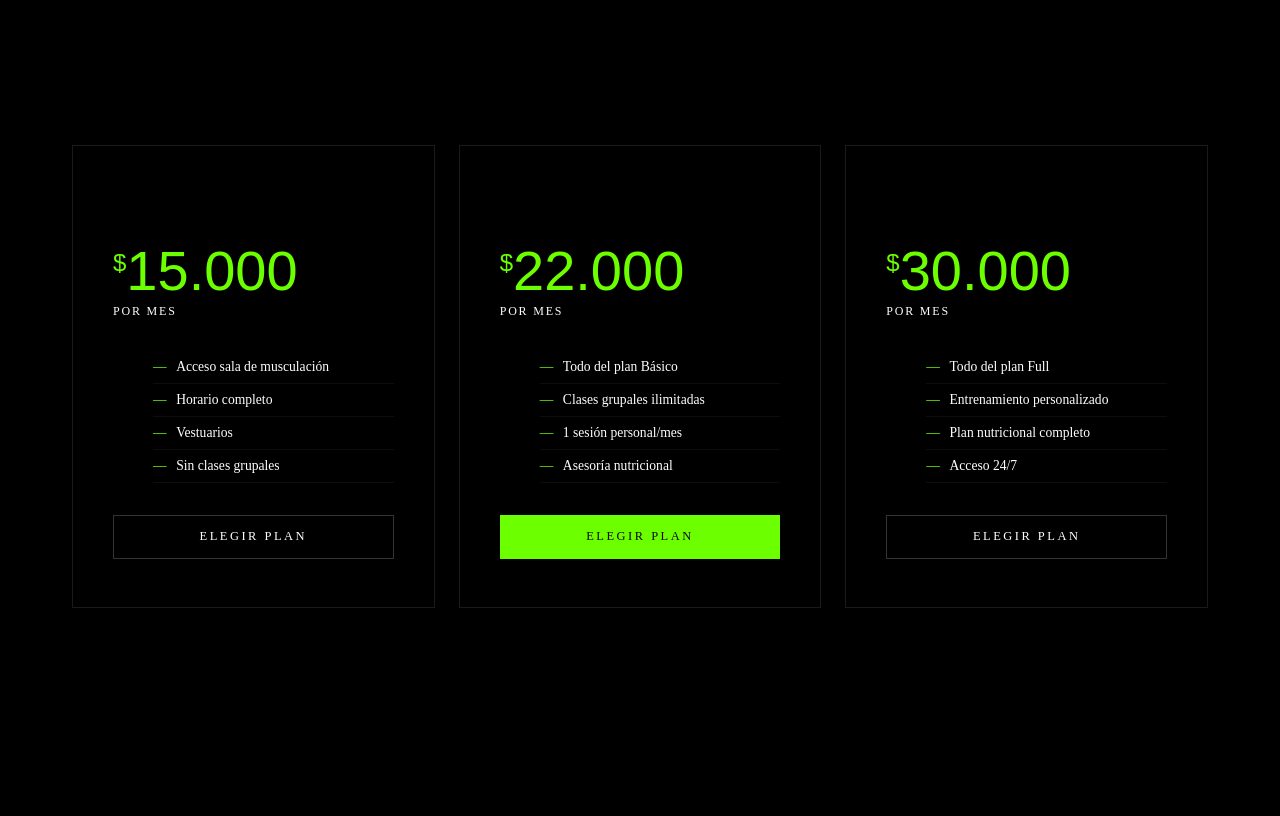
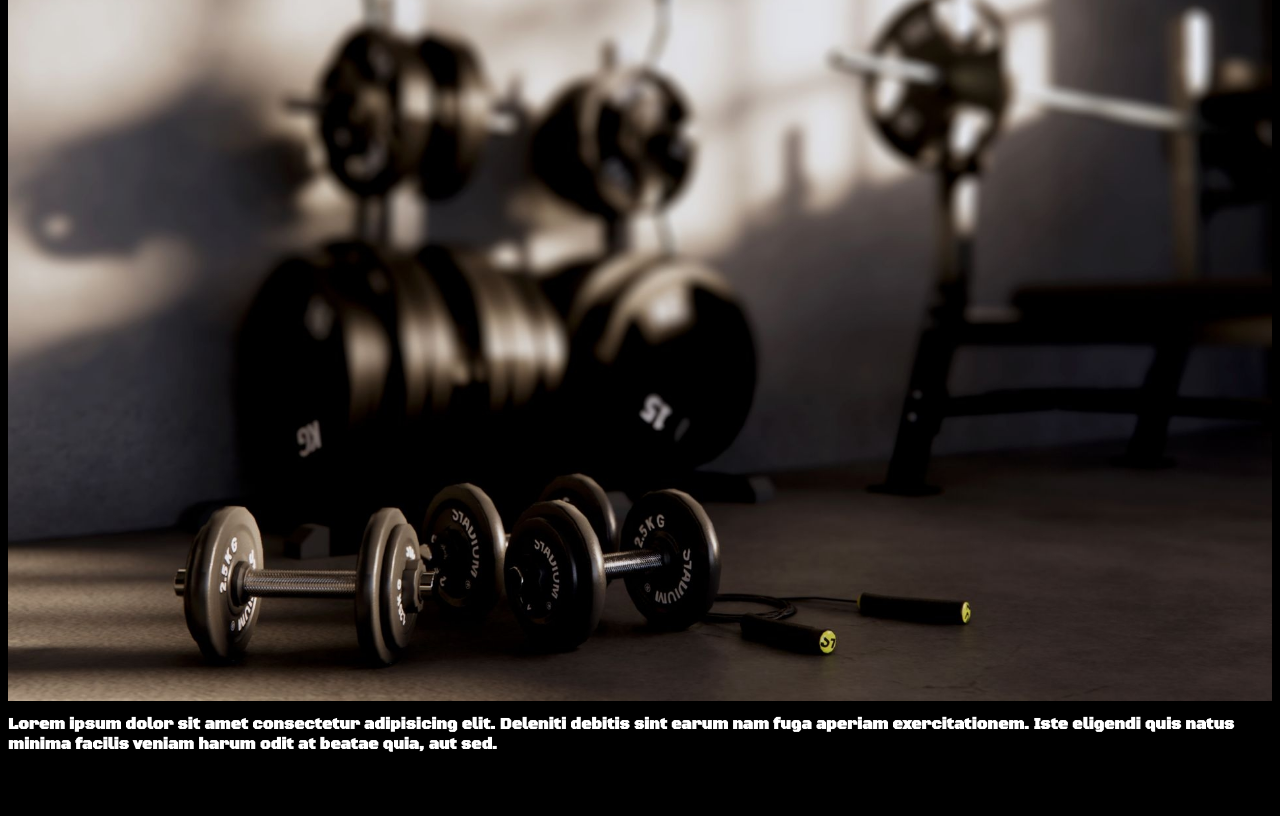
Before and after one commit to MaxSteelMM/Proyecto-Cons.-Soft.-Gimnasio, a plain HTML site: page Index.html in a window 1280 px wide. Shown: the part 244-1060 px from the top of the page. Before the commit the page ends 972 px from the top, so only its background shows below. Drawn offline with Linux system fonts and the light colour scheme.

Commit message:
Cambios generales

```diff
--- a/CSS/style.css
+++ b/CSS/style.css
@@ -16,10 +16,11 @@
 
 
 }
+
 :root {
     --black: #0a0a0a;
     --white: #f5f4f0;
-            --accent: rgb(107, 255, 0, 1);
+    --VerdeF: rgb(107, 255, 0, 1);
     --gray: #1c1c1c;
 }
 
@@ -32,12 +33,12 @@ h1 {
 }
 
 h1 .color-mitad {
-    color: rgb(107, 255, 0, 1);
+    color: var(--VerdeF);
     /* Cambia este código por tu color favorito */
 }
 
 
-nav {
+nav{
     position: fixed;
     top: 0;
     left: 0;
@@ -83,15 +84,28 @@ nav {
 }
 
 .info {
-    font-family: var(--FontSub);
-    width: 100%;
-    color: var(--white);
-    background-image: url('../Img/fondo.jpg');
-    background-position: center;
-    margin: 20px 0px 20px 0px;
+    margin: auto;
+    color: var(--white)
 }
+#P_img {
+    background-color: rgba(255, 255, 255, 0);
+    position: relative;
+    font-family: var(--FontTitulo);
+    font-size: 1rem;
+    margin: -50%, 0, 40%, 0;
+    display: flex;
+    justify-content: center;
+}
+.info img {
+    position: relative;
+    margin-top: 8%;
+    display: flex;
+    width:100%;
+    justify-content: center;
+}
+
 #planes {
-            padding: 7rem 4rem;
+    padding:10px;
 }
 
 .planes-grid {
@@ -102,6 +116,7 @@ nav {
 }
 
 .plan {
+    font-family: var(--FontSub);
     border: 1px solid rgba(255, 255, 255, .1);
     padding: 3rem 2.5rem;
     position: relative;
@@ -109,7 +124,7 @@ nav {
 }
 
 .plan:hover {
-            border-color: var(--accent);
+    border-color: var(--VerdeF);
 }
 
 
@@ -117,7 +132,7 @@ nav {
     position: absolute;
     top: -1px;
     right: 2rem;
-            background: var(--accent);
+    background: var(--VerdeF);
     color: var(--black);
     font-size: .65rem;
     font-weight: 600;
@@ -127,15 +142,15 @@ nav {
 }
 
 .plan-name {
-            font-family: 'Bebas Neue', sans-serif;
+    font-family: var(--FontSub);
     font-size: 1.8rem;
     letter-spacing: .05em;
 }
 
 .plan-price {
-            font-family: 'Bebas Neue', sans-serif;
-            font-size: 3.5rem;
-            color: var(--accent);
+    font-family: var(--FontTitulo);
+    font-size: 3.2rem;
+    color: var(--VerdeF);
     line-height: 1;
     margin: 1rem 0 .3rem;
 }
@@ -171,7 +186,7 @@ nav {
 
 .plan-features li::before {
     content: '—';
-            color: var(--accent);
+    color: var(--VerdeF);
 }
 
 .plan-btn {
@@ -187,14 +202,8 @@ nav {
     transition: all .25s;
 }
 
-        .plan.featured .plan-btn {
-            background: var(--accent);
+.plan-btn:hover {
+    background: var(--VerdeF);
     color: var(--black);
-            border-color: var(--accent);
+    border-color: var(--VerdeF);
 }
-
-        .plan-btn:hover {
-            background: var(--accent);
-            color: var(--black);
-            border-color: var(--accent);
-        }
--- a/Index.html
+++ b/Index.html
@@ -25,16 +25,13 @@
     </header>
     <main>
         <div class="info">
-            <h2>Lorem ipsum, dolor sit amet consectetur adipisicing elit. Iure, tempora! Temporibus, commodi ipsum
-                optio, quam placeat recusandae consequatur odit nisi nemo illum animi mollitia expedita eligendi
-                voluptatibus reprehenderit eius corporis. Lorem ipsum dolor sit amet consectetur adipisicing elit. Ullam
-                autem placeat ex eveniet ea est excepturi accusantium nobis fugit corporis, maiores modi nulla
-                voluptatibus beatae laudantium consequatur voluptatem consectetur mollitia.</h2>
 
+            <img src="Img/fondo.jpg" alt="" class="inicio">
+            <h2 id="P_img">Lorem ipsum dolor sit amet consectetur adipisicing elit. Deleniti debitis sint earum nam fuga
+                aperiam exercitationem. Iste eligendi quis natus minima facilis veniam harum odit at beatae quia, aut
+                sed.</h2>
         </div>
         <section id="planes">
-            <p class="section-tag reveal">Encontrá el tuyo</p>
-            <h2 class="reveal">Planes</h2>
             <div class="planes-grid">
                 <div class="plan reveal">
                     <div class="plan-name">Básico</div>
```
Lines whose indentation alone changed are shown as unchanged.
